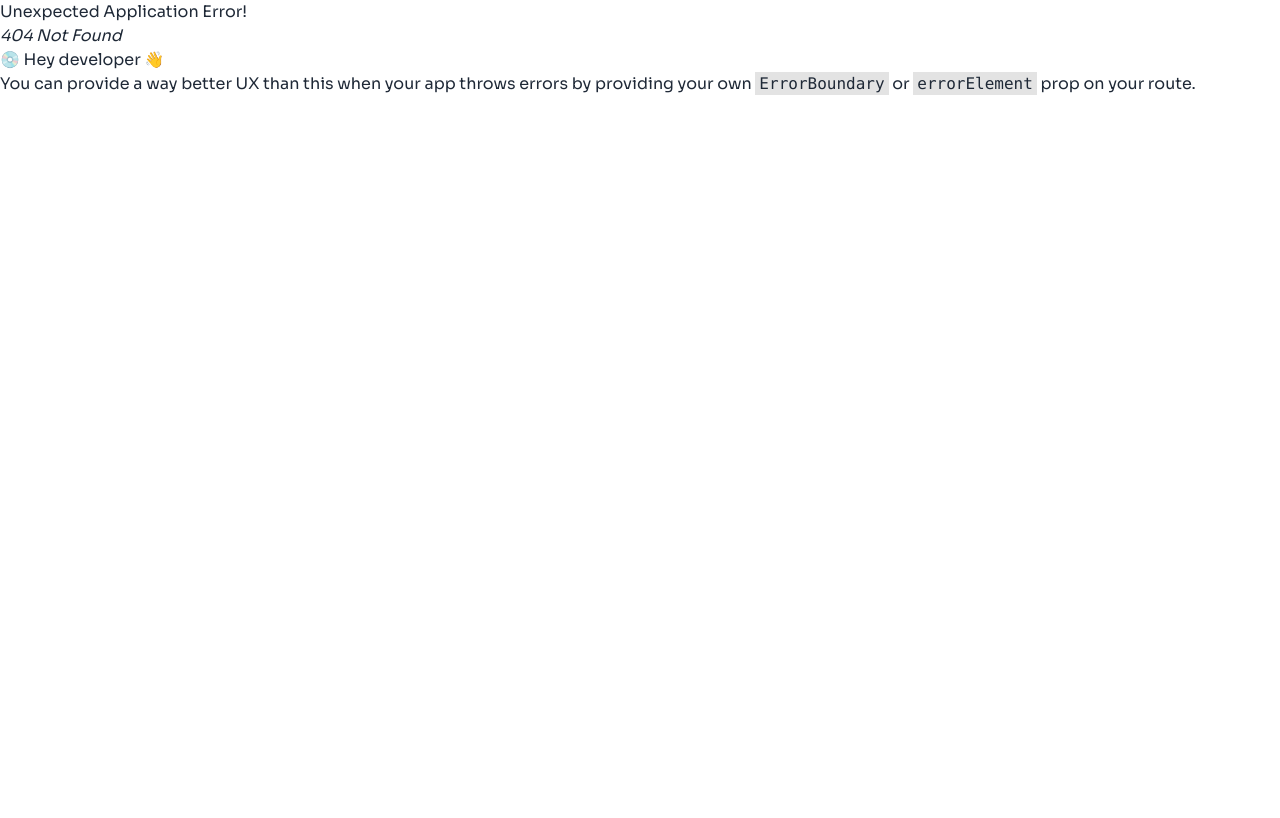
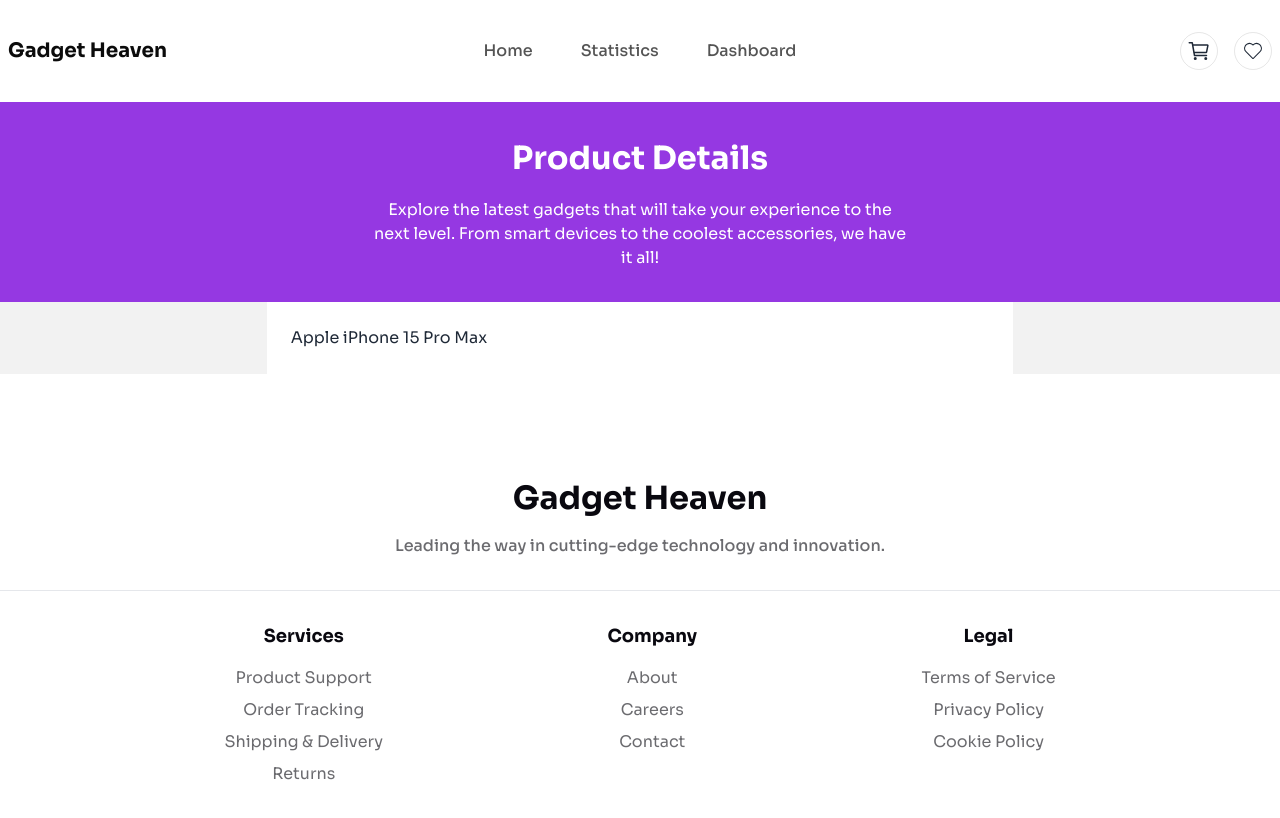
Before and after one commit to salmanfxrsi/gadget-heaven, a React (Vite) app: page /product/P001 in a window 1280 px wide. Before the commit this address had no page. Shown: the top 818 px of the page. Built offline with nearby package versions, Linux system fonts and the light colour scheme.

Commit message:
Worked on ProductDetails.jsx pages

```diff
--- a/src/components/Categories.jsx
+++ b/src/components/Categories.jsx
@@ -7,10 +7,10 @@
       <NavLink
         to={"/"}
         className={({ isActive }) =>
-          `rounded-[2rem] bg-[#9538E2] py-[22px] text-lg ${
+          `rounded-[2rem] py-[22px] text-lg ${
             isActive
-              ? "bg-[#09080F0C] text-[#09080F] text-opacity-60 font-semibold"
-              : "text-[#FFFFFF] font-extrabold"
+              ? "text-[#FFFFFF] font-extrabold bg-[#9538E2]"
+              : "bg-[#09080F0C] text-[#09080F] text-opacity-60 font-semibold"
           }`
         }
       >
@@ -21,10 +21,10 @@
           to={`/category/${category.category}`}
           key={category.id}
           className={({ isActive }) =>
-            `rounded-[2rem] bg-[#9538E2] py-[22px] text-lg ${
+            `rounded-[2rem] py-[22px] text-lg ${
               isActive
-                ? "bg-[#09080F0C] text-[#09080F] text-opacity-60 font-semibold"
-                : "text-[#FFFFFF] font-extrabold"
+                ? "text-[#FFFFFF] font-extrabold bg-[#9538E2]"
+                : "bg-[#09080F0C] text-[#09080F] text-opacity-60 font-semibold"
             }`
           }
         >
--- /dev/null
+++ b/src/components/Details.jsx
@@ -0,0 +1,9 @@
+const Details = ({ product }) => {
+    return (
+        <div className="p-6 bg-[#FFFFFF] w-7/12 mx-auto">
+            <p>{product.product_title}</p>
+        </div>
+    );
+};
+
+export default Details;
--- /dev/null
+++ b/src/components/HomeDisplay.jsx
@@ -0,0 +1,11 @@
+import HomeDisplayImage from "../assets/banner.jpg"
+
+const HomeDisplay = () => {
+    return (
+        <div className="border border-[#FFFFFF] rounded-[2rem] p-6 bg-[#FFFFFF] bg-opacity-30 w-7/12 mx-auto">
+            <img className="rounded-3xl h-[563px] w-full" src={HomeDisplayImage} alt="" />
+        </div>
+    );
+};
+
+export default HomeDisplay;
--- a/src/components/PagesHeading.jsx
+++ b/src/components/PagesHeading.jsx
@@ -1,15 +1,21 @@
-const PagesHeading = () => {
+import PropTypes from "prop-types";
+
+const PagesHeading = ({ title,subtitle }) => {
   return (
     <div className="bg-[#9538E2] py-8">
       <h1 className="text-[#FFFFFF] font-bold text-[2rem] mb-4 text-center">
-        Statistics
+        {title}
       </h1>
       <p className="text-[#FFFFFF] w-11/12 lg:w-5/12 mx-auto text-center">
-        Explore the latest gadgets that will take your experience to the next
-        level. From smart devices to the coolest accessories, we have it all!
+        {subtitle}
       </p>
     </div>
   );
 };
 
+PagesHeading.propTypes = {
+  title: PropTypes.string,
+  subtitle: PropTypes.string,
+}
+
 export default PagesHeading;
--- a/src/components/Product.jsx
+++ b/src/components/Product.jsx
@@ -1,10 +1,11 @@
 import PropTypes from "prop-types";
+import { NavLink } from "react-router-dom";
 
 const Product = ({ product }) => {
-  const { product_title, product_image, price } = product;
+  const { product_id, product_title, product_image, price } = product;
 
   return (
-    <div className="bg-[#FFFFFF] rounded-2xl p-5">
+    <div className="bg-[#FFFFFF] rounded-2xl p-5  hover:p-8 hover:shadow-xl transition duration-500">
       <img
         className="h-[181px] mx-auto rounded-xl"
         src={product_image}
@@ -16,9 +17,11 @@
       <p className="font-medium text-xl text-[#09080F] text-opacity-60">
         Price: {price} $
       </p>
-      <button className="py-3 px-5 border border-[#0B0B0B] border-opacity-15 rounded-[2rem] text-[#9538E2] font-semibold text-lg mt-4">
-        View Details
-      </button>
+      <NavLink to={`/product/${product_id}`}>
+        <button className="py-3 px-5 border border-[#0B0B0B] border-opacity-15 rounded-[2rem] text-[#9538E2] font-semibold text-lg mt-4">
+          View Details
+        </button>
+      </NavLink>
     </div>
   );
 };
--- /dev/null
+++ b/src/components/ProductDetails.jsx
@@ -0,0 +1,28 @@
+import { useLoaderData, useParams } from "react-router-dom";
+import Details from "./Details";
+import PagesHeading from "./PagesHeading";
+import { useEffect, useState } from "react";
+
+const ProductDetails = () => {
+    const { id } = useParams();
+
+    const data = useLoaderData();
+
+    const [product, setProduct] = useState({});
+
+    useEffect( () => {
+        const singleData = data.find(product => product.product_id == id);
+        setProduct(singleData)
+    },[data, id])
+
+
+
+    return (
+        <div>
+            <PagesHeading title={"Product Details"} subtitle={"Explore the latest gadgets that will take your experience to the next level. From smart devices to the coolest accessories, we have it all!"} />
+            <Details id={id} product={product}  />
+        </div>
+    );
+};
+
+export default ProductDetails;
--- a/src/pages/Home.jsx
+++ b/src/pages/Home.jsx
@@ -1,11 +1,14 @@
 import { Outlet, useLoaderData } from "react-router-dom";
 import Categories from "../components/Categories";
+import HomeDisplay from "../components/HomeDisplay";
 
 const Home = () => {
   const categories = useLoaderData();
 
   return (
-    <div className="container mx-auto grid grid-cols-4 gap-6 pt-[100px]">
+    <div>
+      <HomeDisplay />
+      <div className="w-11/12 lg:container mx-auto flex flex-col lg:grid grid-cols-4 gap-6 py-[100px]">
       {/* Categories Section */}
       <div className="col-span-1">
         <Categories categories={categories} />
@@ -15,6 +18,7 @@
         <Outlet />
       </div>
     </div>
+    </div>
   );
 };
 
--- a/src/pages/Statistics.jsx
+++ b/src/pages/Statistics.jsx
@@ -7,7 +7,7 @@
 
   return <div>
     {/* Heading */}
-    <PagesHeading />
+    <PagesHeading title={"Statistics"} subtitle={"Explore the latest gadgets that will take your experience to the next level. From smart devices to the coolest accessories, we have it all!"} />
     {/* Chart */}
     <Chart allProducts={allProducts} />
   </div>;
--- a/src/routes/Routes.jsx
+++ b/src/routes/Routes.jsx
@@ -4,6 +4,7 @@
 import Statistics from "../pages/Statistics";
 import Dashboard from "../pages/Dashboard";
 import Products from "../components/Products";
+import ProductDetails from "../components/ProductDetails";
 
 const router = createBrowserRouter([
   {
@@ -36,6 +37,11 @@
         path: "/dashboard",
         element: <Dashboard />,
       },
+      {
+        path: "/product/:id",
+        loader: () => fetch ('/products.json'),
+        element: <ProductDetails />,
+      },
     ],
   },
 ]);
```
